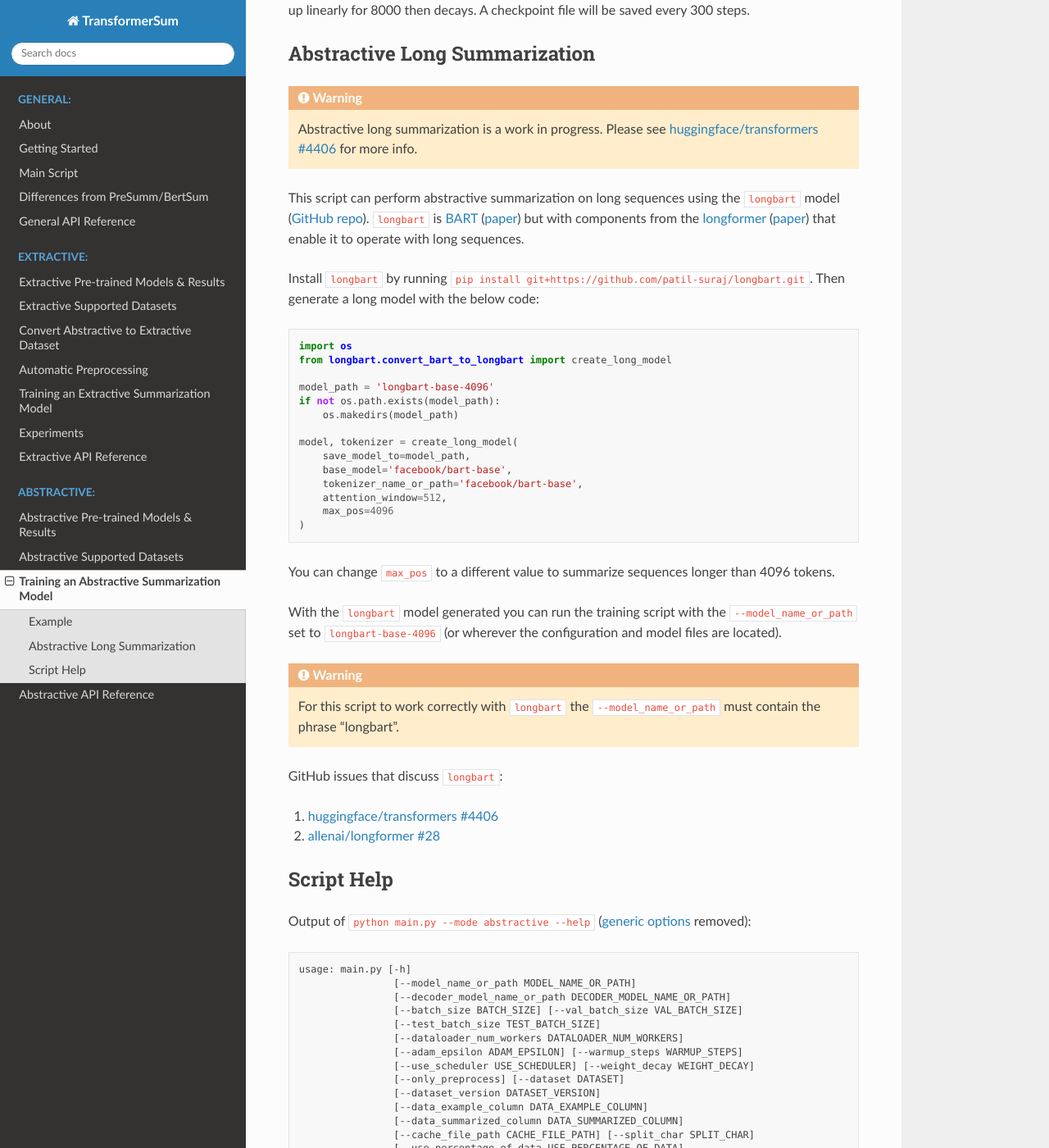
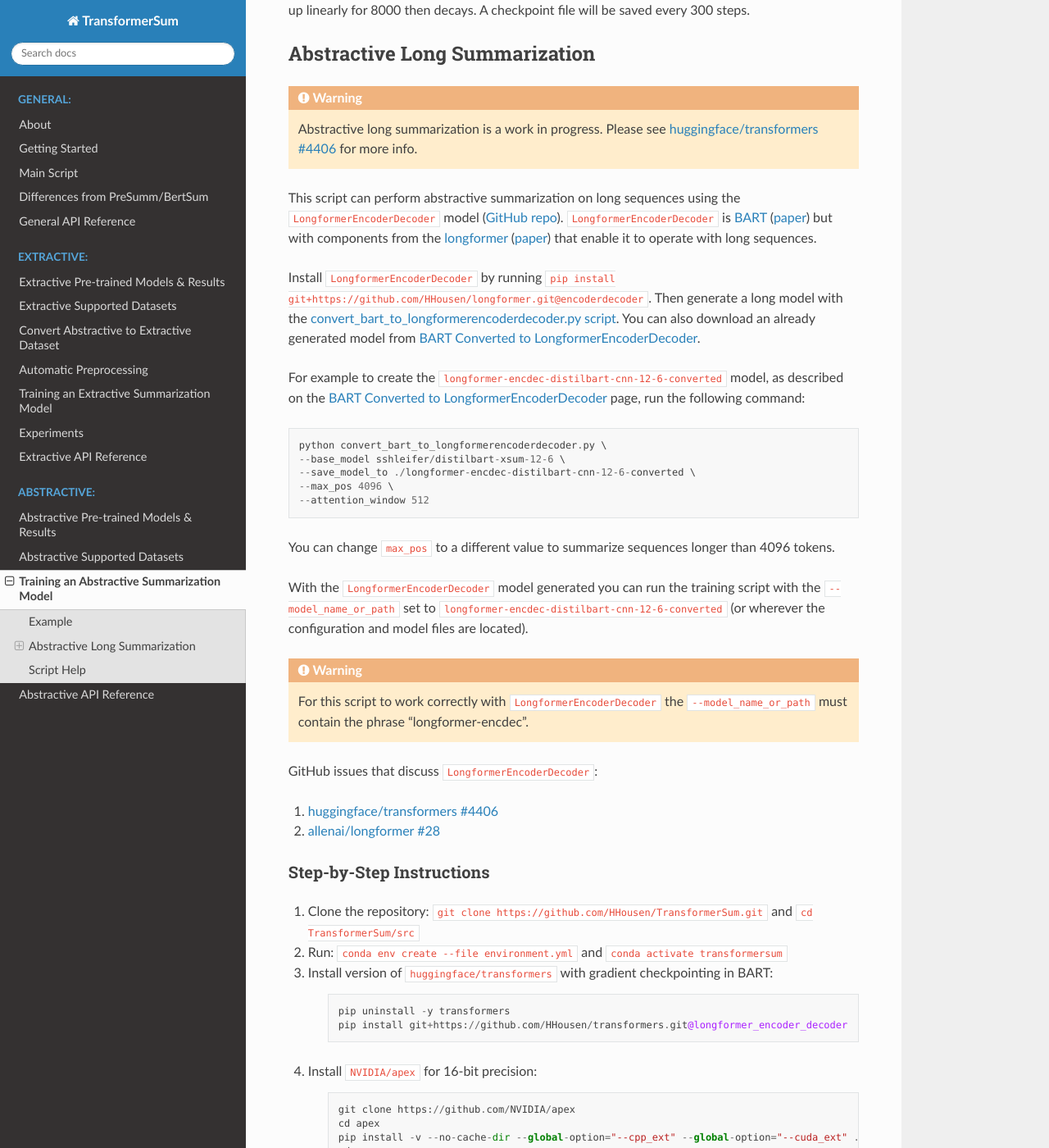
Before and after one commit to HHousen/TransformerSum, a Sphinx documentation site: the page built from doc/abstractive/training.rst, in a window 1280 px wide and 1400 px high, scrolled down 1075 px. Shown: the whole window at 82% size. Built offline with Sphinx 7.4.7 and the Read the Docs theme 2.0.0, drawn with Linux system fonts in a browser that asks for light colours; some of the changed text lies outside the part shown.

Commit message:
Update documentation regarding LongformerEncoderDecoder

```diff
--- a/doc/abstractive/training.rst
+++ b/doc/abstractive/training.rst
@@ -44,37 +44,80 @@ Abstractive Long Summarization
 
 .. warning:: Abstractive long summarization is a work in progress. Please see `huggingface/transformers #4406 <https://github.com/huggingface/transformers/issues/4406>`_ for more info.
 
-This script can perform abstractive summarization on long sequences using the ``longbart`` model (`GitHub repo <https://github.com/patil-suraj/longbart>`__). ``longbart`` is `BART <https://huggingface.co/transformers/model_doc/bart.html>`__ (`paper <https://arxiv.org/abs/1910.13461>`__) but with components from the `longformer <https://huggingface.co/transformers/model_doc/longformer.html>`_ (`paper <https://arxiv.org/abs/2004.05150>`__) that enable it to operate with long sequences.
+This script can perform abstractive summarization on long sequences using the ``LongformerEncoderDecoder`` model (`GitHub repo <https://github.com/HHousen/longformer/tree/encoderdecoder>`__). ``LongformerEncoderDecoder`` is `BART <https://huggingface.co/transformers/model_doc/bart.html>`__ (`paper <https://arxiv.org/abs/1910.13461>`__) but with components from the `longformer <https://huggingface.co/transformers/model_doc/longformer.html>`_ (`paper <https://arxiv.org/abs/2004.05150>`__) that enable it to operate with long sequences.
 
-Install ``longbart`` by running ``pip install git+https://github.com/patil-suraj/longbart.git``. Then generate a long model with the below code:
+Install ``LongformerEncoderDecoder`` by running ``pip install git+https://github.com/HHousen/longformer.git@encoderdecoder``. Then generate a long model with the `convert_bart_to_longformerencoderdecoder.py script <https://github.com/HHousen/longformer/blob/encoderdecoder/scripts/convert_bart_to_longformerencoderdecoder.py>`_. You can also download an already generated model from :ref:`bart_converted_to_longformerencdec`.
 
-.. code-block:: python
+For example to create the ``longformer-encdec-distilbart-cnn-12-6-converted`` model, as described on the :ref:`bart_converted_to_longformerencdec` page, run the following command:
 
-    import os
-    from longbart.convert_bart_to_longbart import create_long_model
+.. code-block::
 
-    model_path = 'longbart-base-4096'
-    if not os.path.exists(model_path):
-        os.makedirs(model_path)
-
-    model, tokenizer = create_long_model(
-        save_model_to=model_path,
-        base_model='facebook/bart-base',
-        tokenizer_name_or_path='facebook/bart-base',
-        attention_window=512,
-        max_pos=4096
-    )
+    python convert_bart_to_longformerencoderdecoder.py \
+    --base_model sshleifer/distilbart-xsum-12-6 \
+    --save_model_to ./longformer-encdec-distilbart-cnn-12-6-converted \
+    --max_pos 4096 \
+    --attention_window 512
 
 You can change ``max_pos`` to a different value to summarize sequences longer than 4096 tokens.
 
-With the ``longbart`` model generated you can run the training script with the ``--model_name_or_path`` set to ``longbart-base-4096`` (or wherever the configuration and model files are located).
+With the ``LongformerEncoderDecoder`` model generated you can run the training script with the ``--model_name_or_path`` set to ``longformer-encdec-distilbart-cnn-12-6-converted`` (or wherever the configuration and model files are located).
 
-.. warning:: For this script to work correctly with ``longbart`` the ``--model_name_or_path`` must contain the phrase "longbart".
+.. warning:: For this script to work correctly with ``LongformerEncoderDecoder`` the ``--model_name_or_path`` must contain the phrase "longformer-encdec".
 
-GitHub issues that discuss ``longbart``:
+GitHub issues that discuss ``LongformerEncoderDecoder``:
 
 1. `huggingface/transformers #4406 <https://github.com/huggingface/transformers/issues/4406>`_
 2. `allenai/longformer #28 <https://github.com/allenai/longformer/issues/28>`_
+
+Step-by-Step Instructions
+^^^^^^^^^^^^^^^^^^^^^^^^^
+
+1. Clone the repository: ``git clone https://github.com/HHousen/TransformerSum.git`` and ``cd TransformerSum/src``
+2. Run: ``conda env create --file environment.yml`` and ``conda activate transformersum``
+3. Install version of ``huggingface/transformers`` with gradient checkpointing in BART:
+
+    .. code-block::
+
+        pip uninstall -y transformers
+        pip install git+https://github.com/HHousen/transformers.git@longformer_encoder_decoder
+
+4. Install ``NVIDIA/apex`` for 16-bit precision:
+
+    .. code-block::
+
+        git clone https://github.com/NVIDIA/apex
+        cd apex
+        pip install -v --no-cache-dir --global-option="--cpp_ext" --global-option="--cuda_ext" ./
+        cd ..
+
+5. Install ``LongformerEncoderDecoder``: ``pip install git+https://github.com/HHousen/longformer.git@encoderdecoder``
+6. Download long version of BART: ``gdown https://drive.google.com/uc?id=16hsOq7TCnqSGyUm_lSWdEzK6jT9DwVin``
+7. Extract: ``tar -xzvf longformer-encdec-bart-large-8192.tar.gz``
+8. Download dataset (≈2.8GB): ``gdown https://drive.google.com/uc?id=1eROWH-4cbLVIFOAsLcvvhNEfHqD27uvJ``
+9. Extract (≈90GB): ``tar -xzvf longformer-encdec-base-8192.tar.gz``
+10. Training command:
+
+    .. code-block::
+
+        python main.py \
+        --mode abstractive \
+        --model_name_or_path longformer-encdec-bart-large-8192 \
+        --max_epochs 4 \
+        --dataset scientific_papers \
+        --do_train \
+        --precision 16 \
+        --amp_level O2 \
+        --sortish_sampler \
+        --batch_size 8 \
+        --gradient_checkpointing \
+        --label_smoothing 0.1 \
+        --accumulate_grad_batches 2 \
+        --use_scheduler linear \
+        --warmup_steps 16000 \
+        --gradient_clip_val 1.0 \
+        --custom_checkpoint_every_n 18000
+
+11. The ``--max_epochs``, ``--batch_size``, ``--accumulate_grad_batches``, ``--warmup_steps``, and ``--custom_checkpoint_every_n`` values will need to be tweaked.
 
 .. _abstractive_script_help:
 
--- a/doc/general/about.rst
+++ b/doc/general/about.rst
@@ -22,7 +22,7 @@ Features
 
 * Integration with `huggingface/nlp <https://github.com/huggingface/nlp>`_ means any summarization dataset in the ``nlp`` library can be used for both abstractive and extractive training.
 * "Smart batching" (extractive) and trimming (abstractive) support to not perform unnecessary calculations (speeds up training).
-* Use of ``pytorch_lighting`` for code readability.
+* Use of ``pytorch_lightning`` for code readability.
 * Extensive documentation.
 * Two pooling modes (convert word vectors to sentence embeddings): mean of word embeddings or use the CLS token.
 
--- a/doc/general/getting-started.rst
+++ b/doc/general/getting-started.rst
@@ -132,7 +132,7 @@ Any summarization dataset from `huggingface/nlp <https://github.com/huggingface/
 
 So, in brief, training an abstractive model is as easy as running one command. Go to :ref:`abstractive_command_example` for an example training command.
 
-**Long Sequences Abstractive - Quick Tutorial:** Create ``longbart`` using the directions at :ref:`abstractive_long_summarization`. Then, use the path to ``longbart`` as the ``--model_name_or_path``. The path to ``longbart`` must contain "longbart". You can now create summaries from sequences up to 4096 tokens (or up to 16,000 tokens Depending on the ``max_pos`` value used).
+**Long Sequences Abstractive - Quick Tutorial:** Create ``LongformerEncoderDecoder`` using the directions at :ref:`abstractive_long_summarization` or download one from :ref:`bart_converted_to_longformerencdec`. Then, use the path to ``LongformerEncoderDecoder`` as the ``--model_name_or_path``. The path to ``LongformerEncoderDecoder`` must contain "longformer-encdec". You can now create summaries from sequences up to 4096 tokens (or up to 16,000 tokens depending on the ``max_pos`` value used).
 
 Long Sequence Summarization
 ---------------------------
```
Also changed, not shown: README.md (+1 -1 lines), doc/abstractive/datasets.rst (line endings or trailing spaces), 2 other files.
